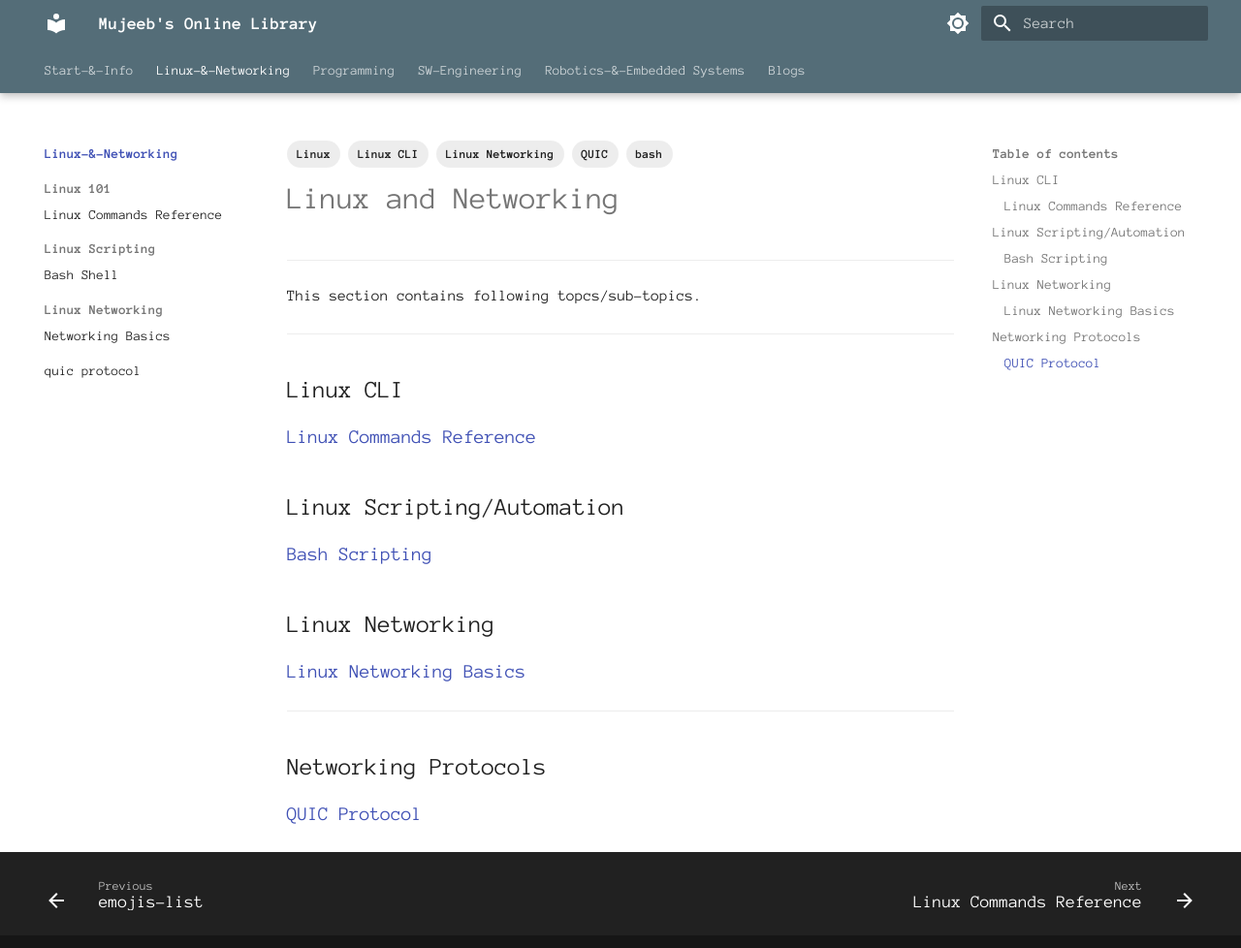
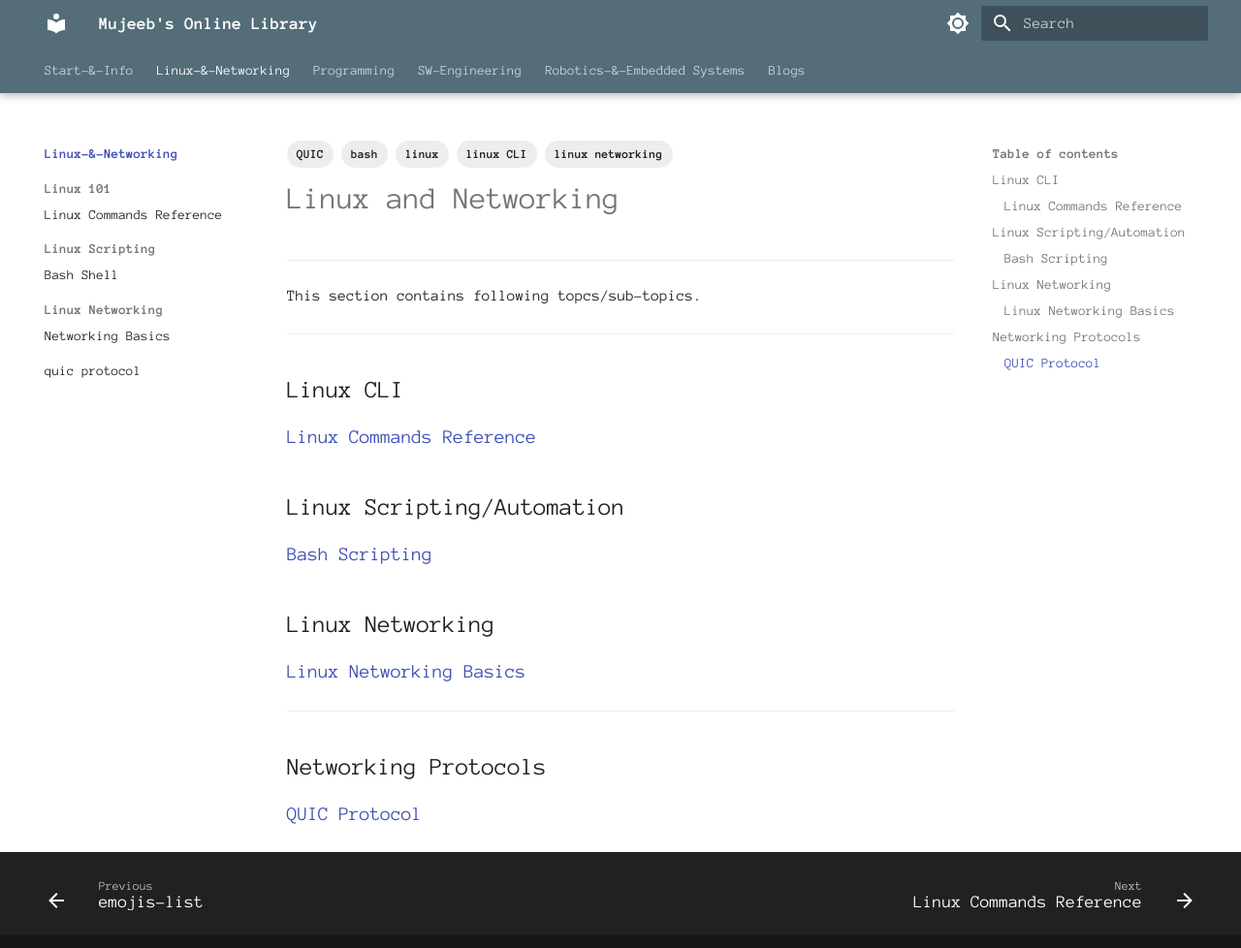
Before and after one commit to alohamujeeb/alohamujeeb.github.io, an MkDocs documentation site: the page built from docs/linux/index.md, in a window 1280 px wide and 989 px high. Shown: the top 978 px of the window at 97% size. Built offline with MkDocs 1.6.1 and Material for MkDocs 9.7.7, drawn with Linux system fonts in a browser that asks for light colours.

Commit message:
files restructured

```diff
--- a/docs/linux/index.md
+++ b/docs/linux/index.md
@@ -1,8 +1,8 @@
 ---
 tags:
-    - Linux
-    - Linux Networking
-    - Linux CLI
+    - linux
+    - linux networking
+    - linux CLI
     - bash
     - QUIC
 ---
```
Also changed, not shown: docs/programming/frameworks/quic-go-101/index.md (+1 -1 lines), docs/programming/index.md (+7 -0 lines), docs/programming/languages/rust101/index.md (+1 -1 lines), docs/sweng/index.md (+0 -1 lines).
